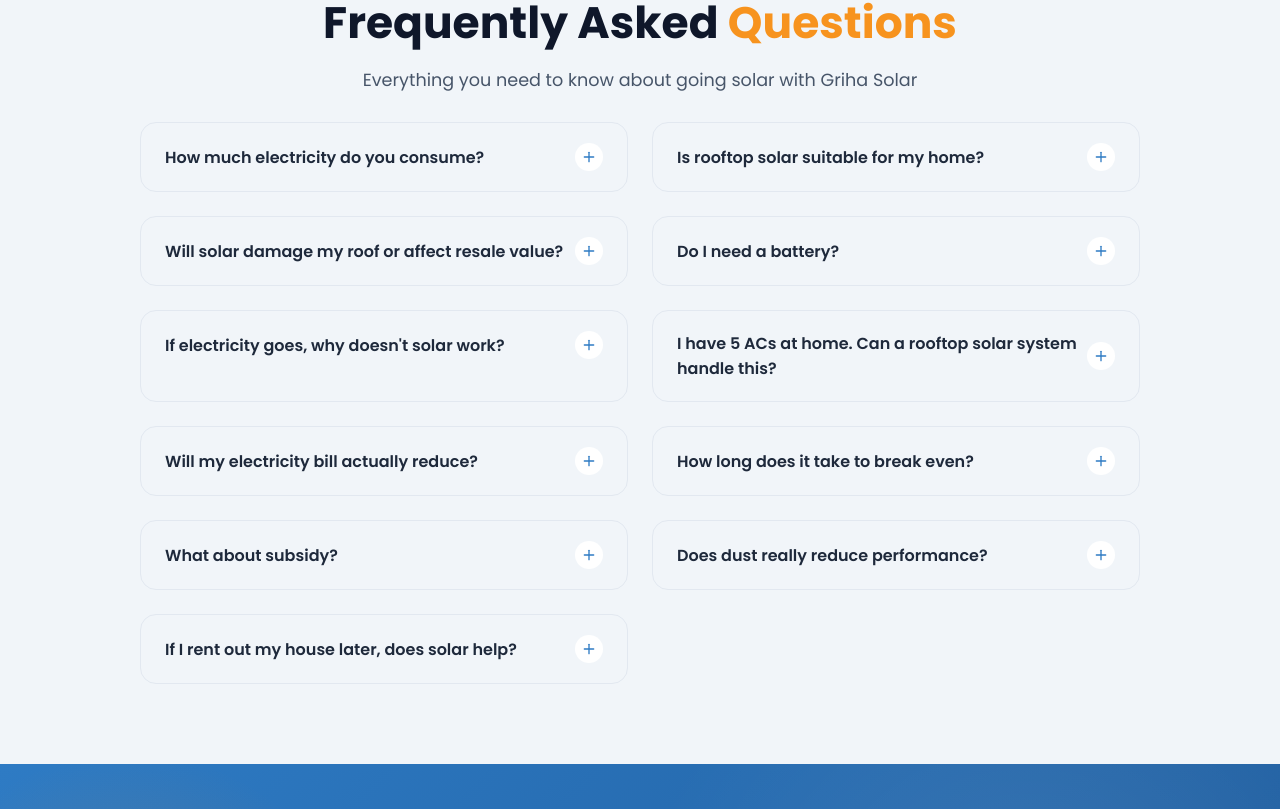
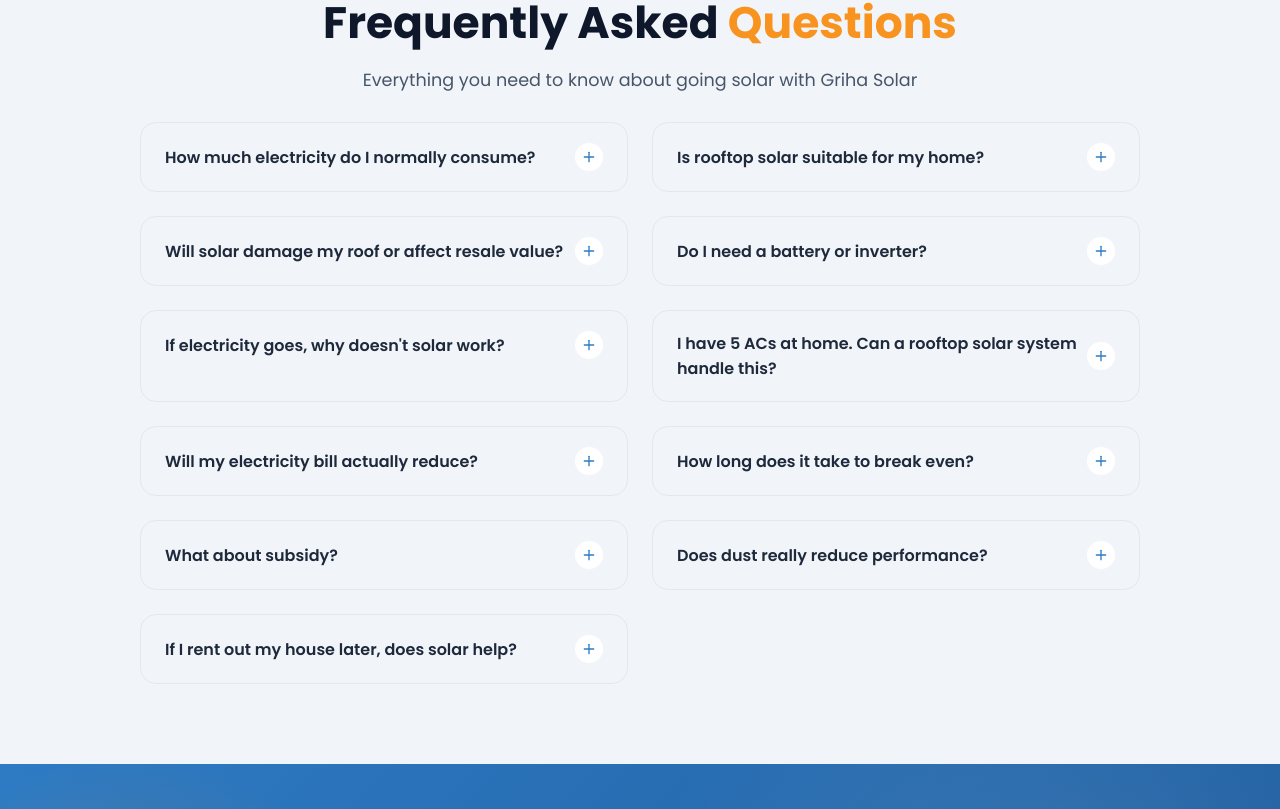
Before and after one commit to ryu-yatish/griha-solar-fe, a React (Vite) app: page / in a window 1280 px wide. Shown: the part 2571-3380 px from the top of the page. Built offline with nearby package versions, Linux system fonts and the light colour scheme.

Commit message:
Minor changes to FAQs
Minor changes to FAQs

```diff
--- a/src/App.jsx
+++ b/src/App.jsx
@@ -146,8 +146,8 @@ function App() {
 
   const faqs = [
     {
-      question: "How much electricity do you consume?",
-      answer: "A typical household consumes about 3-4.5 units per day on average. That amounts to about ₹2,000/month in electricity bills. The amount varies based on the state you live in as electricity rates are decided by the state government. The state also gives subsidy on electricity consumption and hence electricity bills can vary."
+      question: "How much electricity do I normally consume?",
+      answer: "A typical household consumes about 6-8 units per day on average. That amounts to about ₹2,000/month in electricity bills on average. The amount varies based on the state you live in as electricity rates are decided by the state government. The state also gives subsidy on electricity consumption and hence electricity bills can vary."
     },
     {
       question: "Is rooftop solar suitable for my home?",
@@ -158,8 +158,8 @@ function App() {
       answer: "A professionally installed system does not damage the roof, can actually improve resale value, and has potential to achieve higher rental yields. Poor installations, however, can cause leakage or clutter. Installer quality matters more than panel brand."
     },
     {
-      question: "Do I need a battery?",
-      answer: "In most urban homes, no. Grid-connected rooftop solar works without batteries by using net metering. Solar Rooftop systems produce electricity during the day, typically excess of usage. The additional production is available as credits which offset night time consumption from the grid. Most people who install grid-connected rooftop systems see ZERO electricity bills, excluding fixed charges."
+      question: "Do I need a battery or inverter?",
+      answer: "In most urban homes, no you do not require a battery storage solution. Grid-connected rooftop solar works without batteries by using net metering. Solar Rooftop systems produce electricity during the day, typically excess of usage. The additional production is available as credits which offset night time consumption from the grid. Most people who install grid-connected rooftop systems see ZERO electricity bills, excluding fixed charges."
     },
     {
       question: "If electricity goes, why doesn't solar work?",
@@ -179,7 +179,7 @@ function App() {
     },
     {
       question: "What about subsidy?",
-      answer: "Under the PM Surya Ghar scheme, eligible homes can receive central subsidies up to ₹78,000 for a 3 kW system. A 2-3 BHK house can be powered with a 3-4 kW solar rooftop system."
+      answer: "Under the PM Surya Ghar scheme, eligible homes can receive central subsidies up to ₹78,000 for a 3 kW system. Additionally, states like Chhattisgarh and Odisha are providing upto ₹30,000 in additional subsidies. A 2-3 BHK house can be powered with a 3-4 kW solar rooftop system."
     },
     {
       question: "Does dust really reduce performance?",
```
